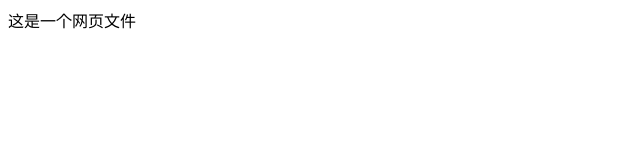
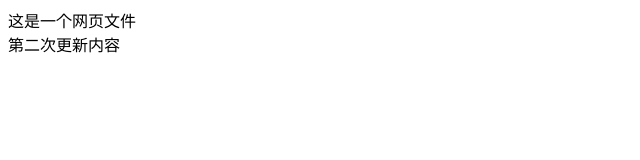
Before and after one commit to huibukaixndexiaoqing/git-demo, a plain HTML site: page index.html in a window 1280 px wide. Shown: the whole page, without its empty margins (0-640 px from the left). Drawn offline with Linux system fonts and the light colour scheme.

Commit message:
A程序员第二次提交

```diff
--- a/index.html
+++ b/index.html
@@ -1 +1,2 @@
 <div>这是一个网页文件</div>
+<div>第二次更新内容</div>
```
